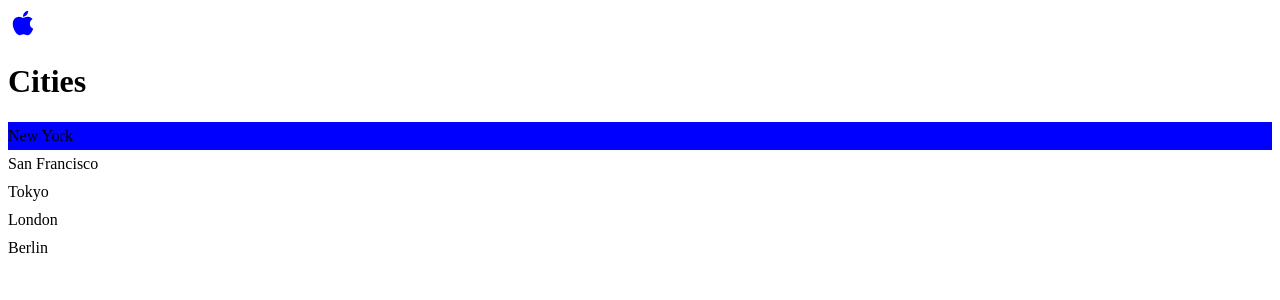
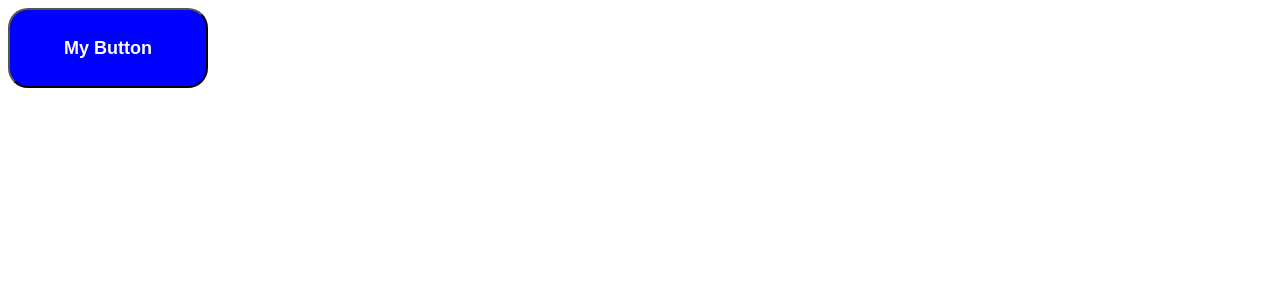
Before and after one commit to zephyr942/reacttutorial, a React app: page / in a window 1280 px wide. Shown: the top 300 px of the page. Built offline with nearby package versions, Linux system fonts and the light colour scheme; the HTML template or start-up script is replaced by a standard one.

Commit message:
2-9 Using CSS modules

```diff
--- a/src/App.tsx
+++ b/src/App.tsx
@@ -1,6 +1,9 @@
 import ListGroup from "./components/ListGroup";
 import "./App.css";
 import { AiFillApple } from "react-icons/ai";
+import { useState } from "react";
+import Button from "./components/Button/Button";
+import Alert from "./components/Alert";
 
 function App() {
   let items = ["New York", "San Francisco", "Tokyo", "London", "Berlin"];
@@ -9,40 +12,40 @@ function App() {
     console.log(item);
   };
 
+  // return (
+  //   <div>
+  //     {/*icon test*/}
+  //     <AiFillApple color="blue" size={30} />
+
+  //     <ListGroup
+  //       items={items}
+  //       heading="Cities"
+  //       onSelectItem={handleSelectItem}
+  //     />
+  //   </div>
+  // );
+
+  const [isAlertVisible, setIsAlertVisible] = useState(false);
+
   return (
     <div>
-      {/*icon test*/}
-      <AiFillApple color="blue" size={30} />
+      {isAlertVisible && (
+        <Alert
+          isDismissing={true}
+          handleCloseBtn={() => setIsAlertVisible(false)}
+        >
+          <div>hello</div>
+        </Alert>
+      )}
 
-      <ListGroup
-        items={items}
-        heading="Cities"
-        onSelectItem={handleSelectItem}
-      />
+      <Button
+        selectBtnType="primary"
+        handleClick={() => setIsAlertVisible(true)}
+      >
+        My Button
+      </Button>
     </div>
   );
-
-  // const [isAlertVisible, setIsAlertVisible] = useState(false);
-
-  // return (
-  //   <div>
-  //     {isAlertVisible && (
-  //       <Alert
-  //         isDismissing={true}
-  //         handleCloseBtn={() => setIsAlertVisible(false)}
-  //       >
-  //         <div>hello</div>
-  //       </Alert>
-  //     )}
-
-  //     <Button
-  //       selectBtnType="primary"
-  //       handleClick={() => setIsAlertVisible(true)}
-  //     >
-  //       My Button
-  //     </Button>
-  //   </div>
-  // );
 }
 
 export default App;
--- /dev/null
+++ b/src/components/Button/Button.module.css
@@ -0,0 +1,13 @@
+.btn {
+  width: 200px;
+  height: 80px;
+  padding: 8px 10px;
+  border-radius: 20px;
+  font-size: large;
+  font-weight: bold;
+}
+
+.btn-primary {
+  background: blue;
+  color: white;
+}
--- /dev/null
+++ b/src/components/Button/Button.tsx
@@ -0,0 +1,41 @@
+import styles from "./Button.module.css";
+import styled from "styled-components";
+// enum BtnType{
+//     PRIMARY="primary",
+//     SECONDARY="secondary",
+//     SUCCESS="success",
+//     DANGER="danger",
+//     WARNING="warning"
+
+// }
+
+const ButtonStyle = styled.button`
+  width: 200px;
+  height: 80px;
+  padding: 10px;
+  background: orange;
+  border-radius: 20px;
+  color: white;
+  font-size: large;
+  font-weight: bold;
+`;
+
+interface BtnProps {
+  children: string;
+  selectBtnType?: "primary" | "secondary" | "success";
+  handleClick?: () => void;
+}
+
+const Button = ({ selectBtnType, children, handleClick }: BtnProps) => {
+  return (
+    <button
+      // className={`${styles.btn} ${styles["btn-" + selectBtnType]}`}
+      className={[styles.btn, styles["btn-" + selectBtnType]].join(" ")}//动态访问styles这个对象的属性,ES6计算属性,
+      onClick={handleClick}
+    >
+      {children}
+    </button>
+  );
+};
+
+export default Button;
--- a/src/components/ListGroup/ListGroup.tsx
+++ b/src/components/ListGroup/ListGroup.tsx
@@ -1,5 +1,4 @@
 import { useState } from "react";
-import styles from "./ListGroup.module.css";
 import styled from "styled-components";
 
 const List = styled.ul`
--- a/src/main.tsx
+++ b/src/main.tsx
@@ -1,6 +1,7 @@
 import { StrictMode } from "react";
 import { createRoot } from "react-dom/client";
 import App from "./App.tsx";
+// import "bootstrap/dist/css/bootstrap.min.css";
 
 createRoot(document.getElementById("root")!).render(
   <StrictMode>
```
Also changed, not shown: src/components/Button.tsx (deleted, +0 -24 lines).
